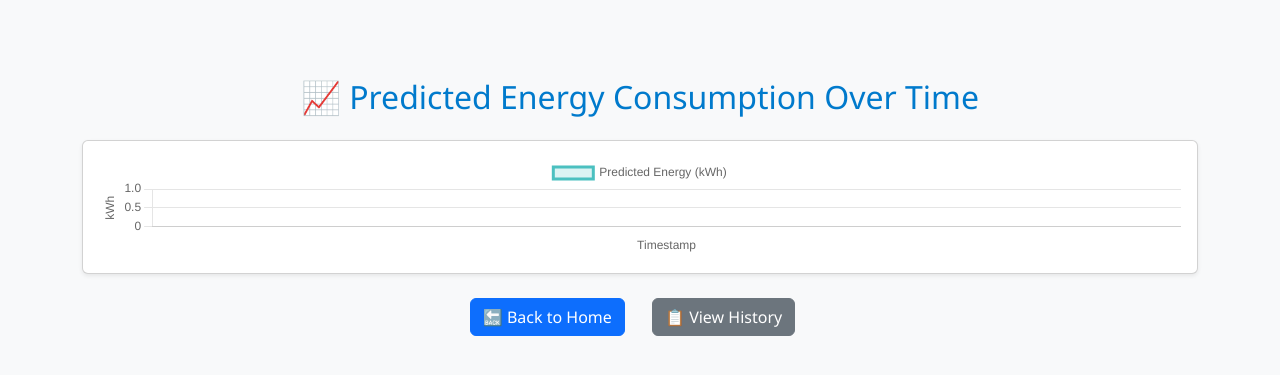
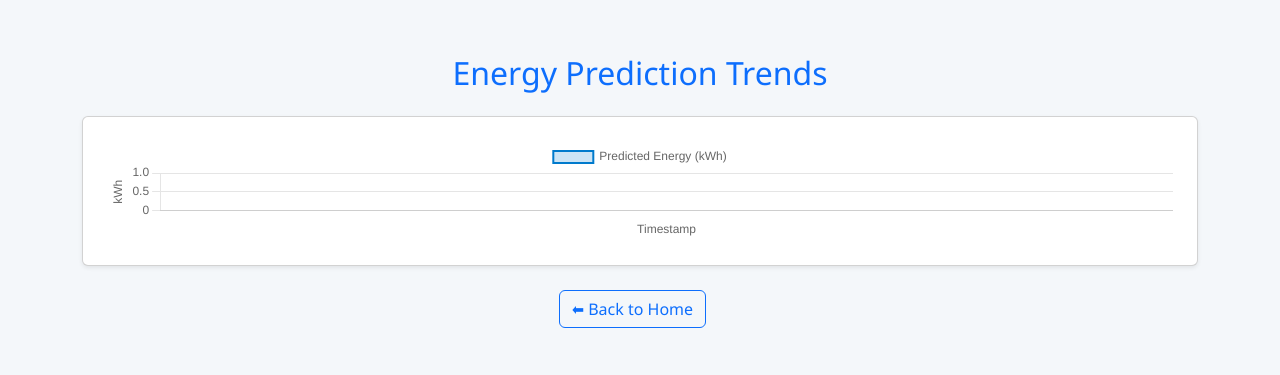
Before and after one commit to saniya3012168/enersense, a Flask app: page /charts in a window 1280 px wide. Shown: the top 375 px of the page. Run offline with Flask 3, Linux system fonts and the light colour scheme.

Commit message:
Update chart_dashboard.html

```diff
--- a/templates/chart_dashboard.html
+++ b/templates/chart_dashboard.html
@@ -2,51 +2,49 @@
 <html lang="en">
 <head>
     <meta charset="UTF-8">
-    <title>Prediction Chart - EnerSense</title>
+    <title>Prediction Charts - EnerSense</title>
     <link href="https://cdn.jsdelivr.net/npm/bootstrap@5.3.3/dist/css/bootstrap.min.css" rel="stylesheet">
     <link rel="stylesheet" href="{{ url_for('static', filename='style.css') }}">
     <script src="https://cdn.jsdelivr.net/npm/chart.js"></script>
 </head>
-<body class="bg-light">
+<body>
 
-    <div class="container mt-5">
-        <h2 class="text-center mb-4">📈 Predicted Energy Consumption Over Time</h2>
+<div class="container py-4">
+    <h2 class="text-primary text-center mb-4">Energy Prediction Trends</h2>
 
-        <div class="card shadow-sm">
-            <div class="card-body">
+    <div class="card p-4 shadow-sm">
         <canvas id="predictionChart" height="100"></canvas>
     </div>
-        </div>
 
-        <div class="text-center mt-4">
-            <a href="/" class="btn btn-primary">🔙 Back to Home</a>
-            <a href="/history" class="btn btn-secondary ms-2">📋 View History</a>
+    <div class="mt-4 text-center">
+        <a href="/" class="btn btn-outline-primary">⬅ Back to Home</a>
     </div>
 </div>
 
 <script>
     const ctx = document.getElementById('predictionChart').getContext('2d');
-        const chart = new Chart(ctx, {
+    new Chart(ctx, {
         type: 'line',
         data: {
-                labels: {{ timestamps | tojson }},
+            labels: {{ timestamps | safe }},
             datasets: [{
                 label: 'Predicted Energy (kWh)',
-                    data: {{ predictions | tojson }},
-                    borderColor: 'rgba(75, 192, 192, 1)',
-                    backgroundColor: 'rgba(75, 192, 192, 0.2)',
-                    tension: 0.3,
-                    pointRadius: 4,
-                    pointHoverRadius: 6,
-                    fill: true
+                data: {{ predictions | safe }},
+                borderColor: '#007acc',
+                backgroundColor: 'rgba(0, 122, 204, 0.2)',
+                borderWidth: 2,
+                fill: true,
+                tension: 0.3
             }]
         },
         options: {
             responsive: true,
-                maintainAspectRatio: false,
+            plugins: {
+                legend: { position: 'top' }
+            },
             scales: {
-                    x: { title: { display: true, text: 'Timestamp' }},
-                    y: { title: { display: true, text: 'kWh' }}
+                x: { title: { display: true, text: 'Timestamp' } },
+                y: { title: { display: true, text: 'kWh' } }
             }
         }
     });
```
Lines whose indentation alone changed are shown as unchanged.
